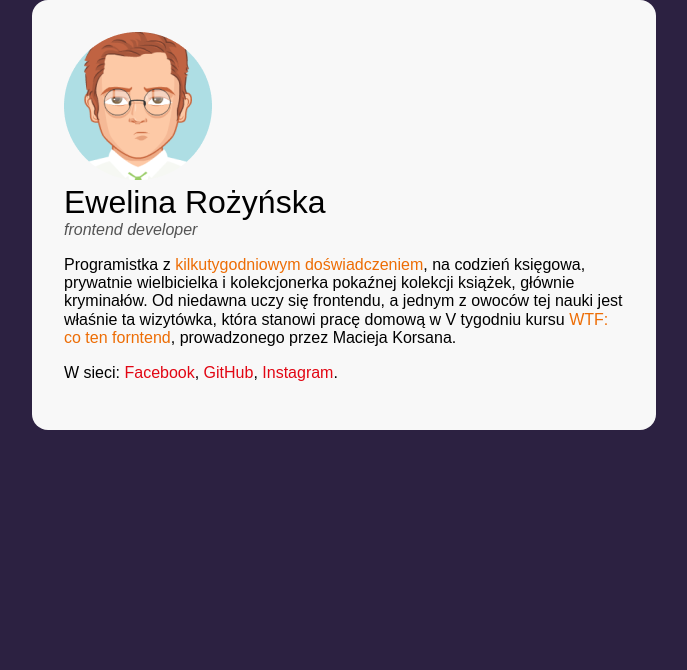
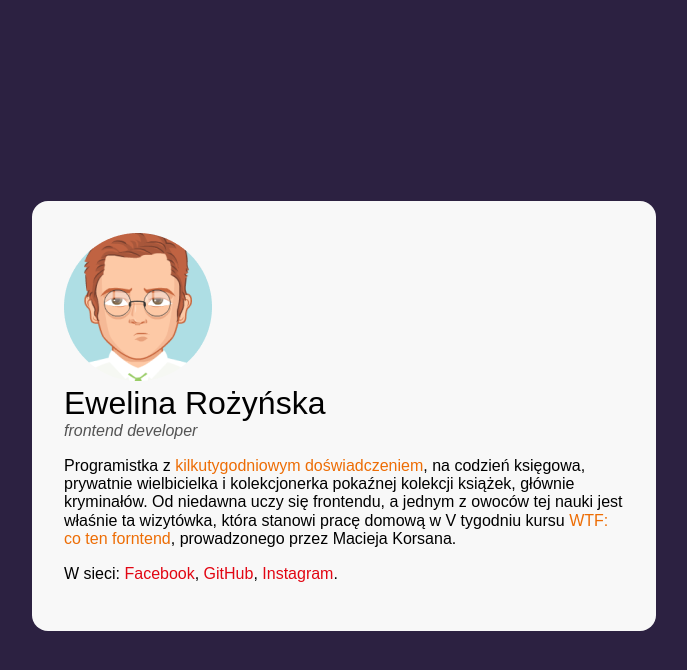
Before and after one commit to ewerozynska/business-card, a plain HTML site: page index.html in a window 1280 px wide. Shown: the whole page, without its empty margins (296-983 px from the left). Drawn offline with Linux system fonts and the light colour scheme.

Commit message:
change of position to center

```diff
--- a/style.css
+++ b/style.css
@@ -10,7 +10,11 @@ html {
 
 body {
   background: #2c2141;
-  position: relative;
+  min-height: 100vh;
+  display: flex;
+  justify-content: center;
+  align-items: center;
+  margin: 16px;
 }
 
 .main {
```
